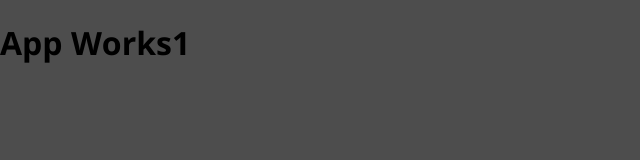
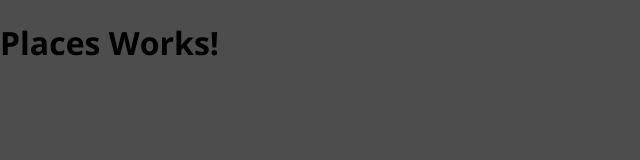
Before and after one commit to manaswebrepo/MERN, a React (Create React App) app in the folder frontend/: page /places/new in a window 1280 px wide. Shown: the top 160 px of the page, without its empty margins (0-640 px from the left). Built offline with nearby package versions, Linux system fonts and the light colour scheme.

Commit message:
react router

```diff
--- a/frontend/src/App.js
+++ b/frontend/src/App.js
@@ -1,7 +1,27 @@
 import React from "react";
+import {
+  BrowserRouter as Router,
+  Route,
+  Redirect,
+  Switch,
+} from "react-router-dom";
+import User from "./user/pages/User";
+import Place from "./places/pages/Place";
 
 const App = () => {
-  return <h1>App Works1</h1>;
+  return (
+    <Router>
+      <Switch>
+        <Route path='/' exact>
+          <User />
+        </Route>
+        <Route path='/places/new' exact>
+          <Place />
+        </Route>
+        <Redirect to='/' />
+      </Switch>
+    </Router>
+  );
 };
 
 export default App;
--- /dev/null
+++ b/frontend/src/places/pages/Place.js
@@ -0,0 +1,7 @@
+import React from "react";
+
+const Place = () => {
+  return <h1>Places Works!</h1>;
+};
+
+export default Place;
--- /dev/null
+++ b/frontend/src/user/pages/User.js
@@ -0,0 +1,7 @@
+import React from "react";
+
+const User = () => {
+  return <h1>User Works!</h1>;
+};
+
+export default User;
```
